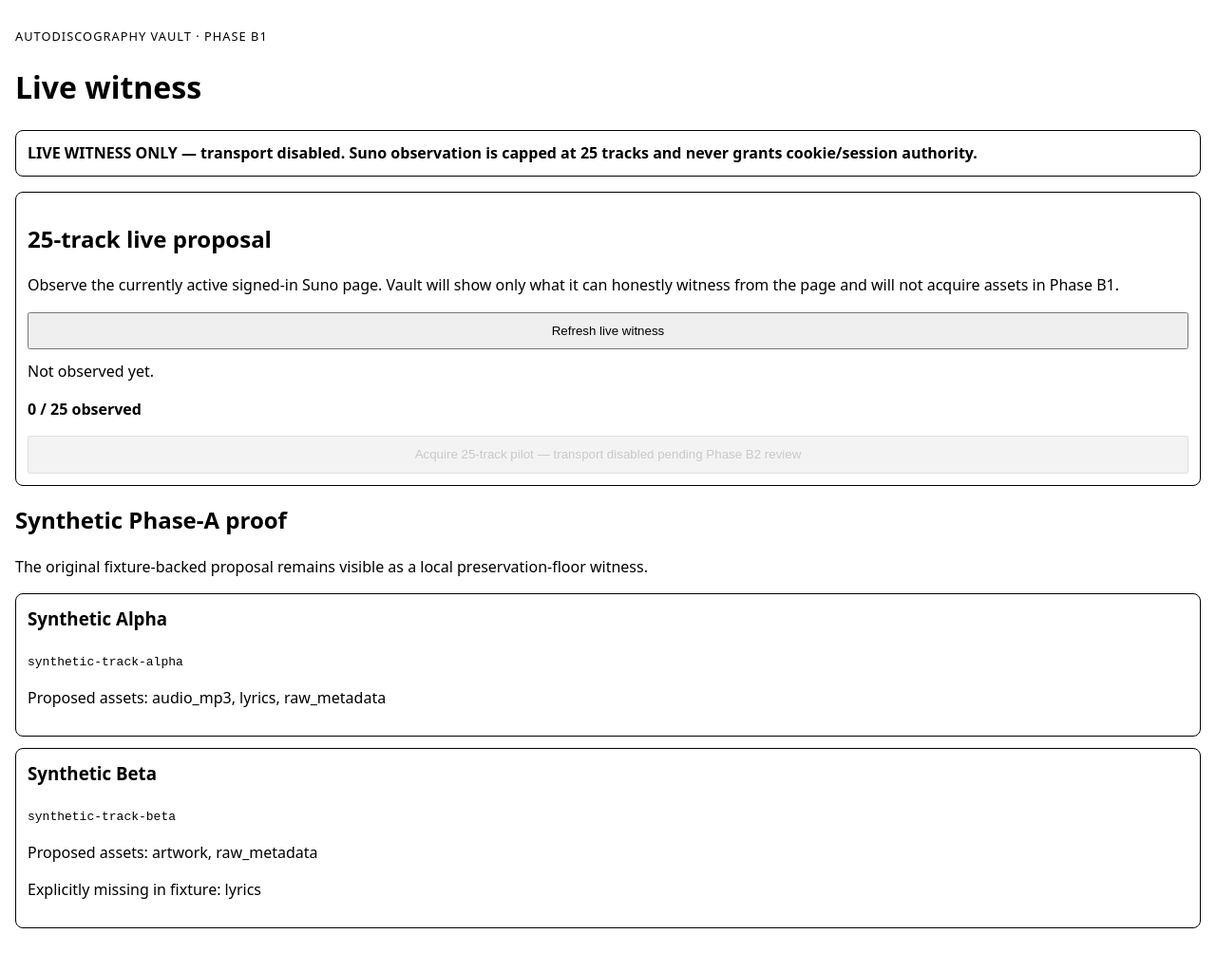
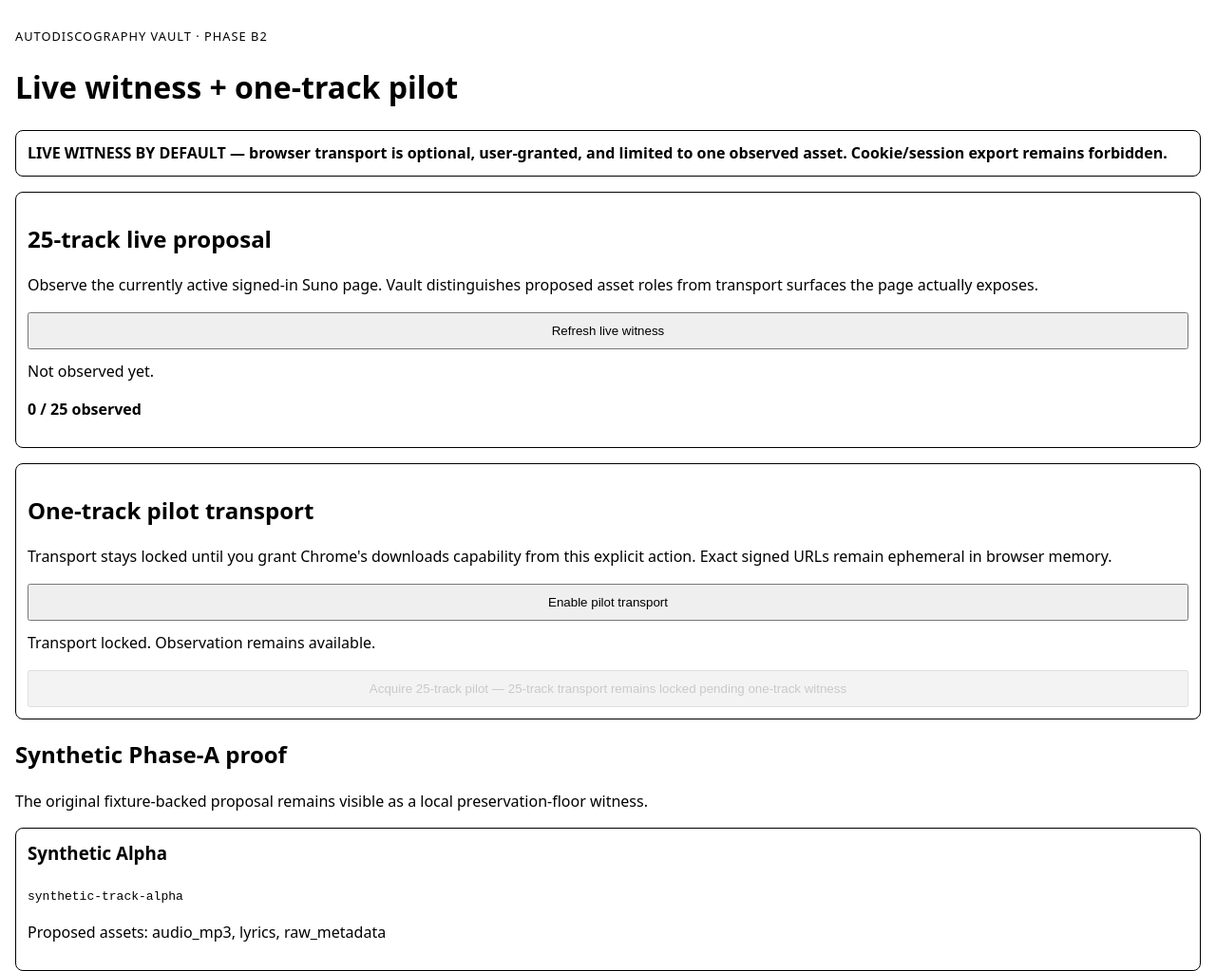
Before and after one commit to the-static-collective/autodiscography-vault, a website with bundled scripts: page extension/src/sidepanel/index.html in a window 1280 px wide. Shown: the top 1023 px of the page at 95% size. Before the commit the page ends 994 px from the top, so only its background shows below. Built offline with nearby package versions, Linux system fonts and the light colour scheme.

Commit message:
feat: expose explicit one-track transport gate

```diff
--- a/extension/src/sidepanel/index.html
+++ b/extension/src/sidepanel/index.html
@@ -9,19 +9,26 @@
 <body>
   <main>
     <header>
-      <p class="eyebrow">Autodiscography Vault · Phase B1</p>
-      <h1>Live witness</h1>
-      <p class="boundary">LIVE WITNESS ONLY — transport disabled. Suno observation is capped at 25 tracks and never grants cookie/session authority.</p>
+      <p class="eyebrow">Autodiscography Vault · Phase B2</p>
+      <h1>Live witness + one-track pilot</h1>
+      <p class="boundary">LIVE WITNESS BY DEFAULT — browser transport is optional, user-granted, and limited to one observed asset. Cookie/session export remains forbidden.</p>
     </header>
 
     <section class="gate" aria-labelledby="live-heading">
       <h2 id="live-heading">25-track live proposal</h2>
-      <p>Observe the currently active signed-in Suno page. Vault will show only what it can honestly witness from the page and will not acquire assets in Phase B1.</p>
+      <p>Observe the currently active signed-in Suno page. Vault distinguishes proposed asset roles from transport surfaces the page actually exposes.</p>
       <button id="refresh-live" type="button">Refresh live witness</button>
       <p id="live-status" role="status" aria-live="polite">Not observed yet.</p>
       <p id="live-count">0 / 25 observed</p>
       <div id="live-tracks" aria-live="polite"></div>
-      <button id="acquire-pilot" type="button" disabled>Acquire 25-track pilot — transport disabled pending Phase B2 review</button>
+    </section>
+
+    <section class="gate" aria-labelledby="transport-heading">
+      <h2 id="transport-heading">One-track pilot transport</h2>
+      <p>Transport stays locked until you grant Chrome's downloads capability from this explicit action. Exact signed URLs remain ephemeral in browser memory.</p>
+      <button id="enable-transport" type="button">Enable pilot transport</button>
+      <p id="transport-status" role="status" aria-live="polite">Transport locked. Observation remains available.</p>
+      <button id="acquire-pilot" type="button" disabled>Acquire 25-track pilot — 25-track transport remains locked pending one-track witness</button>
     </section>
 
     <section aria-labelledby="proposal-heading">
```
